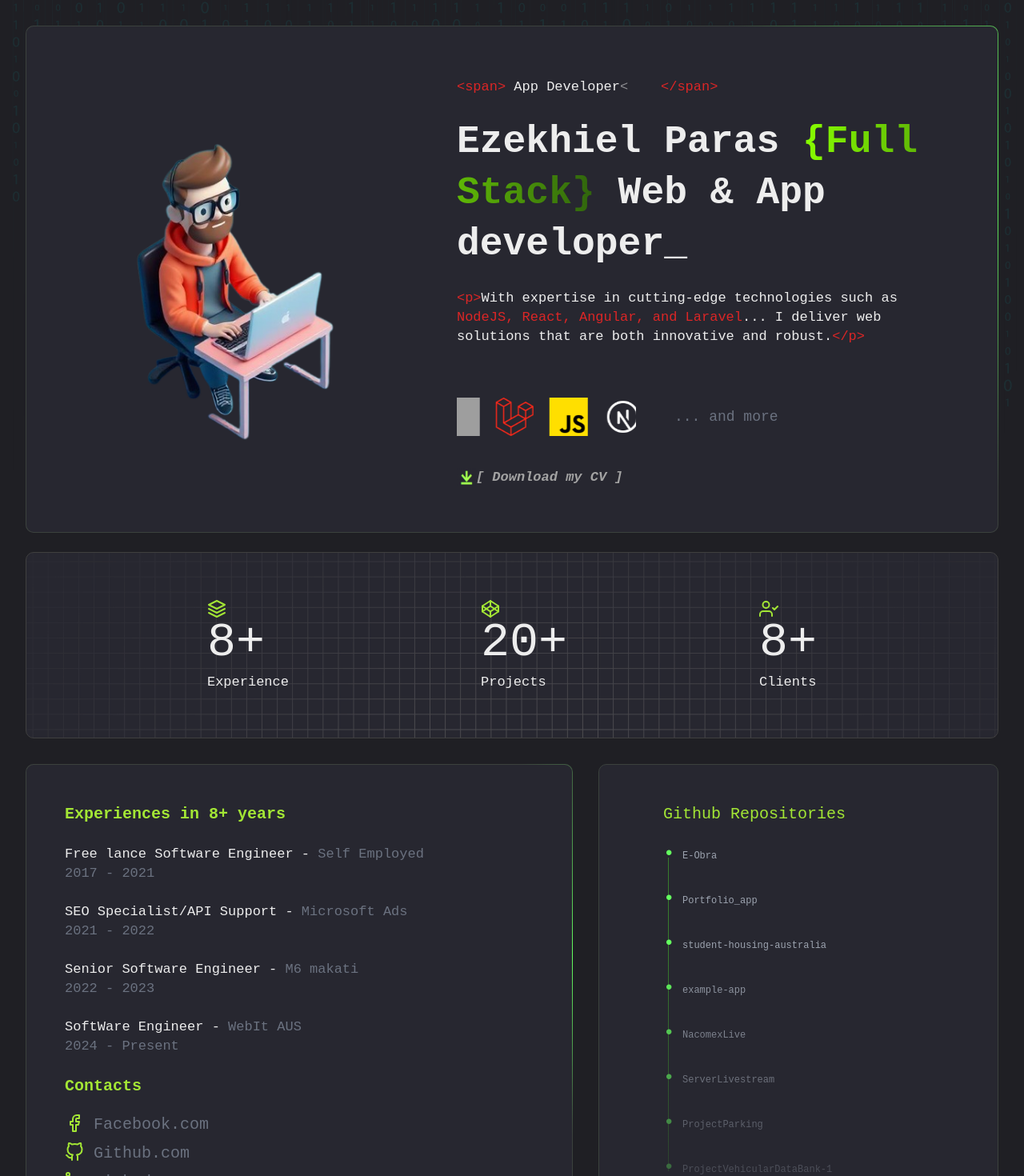
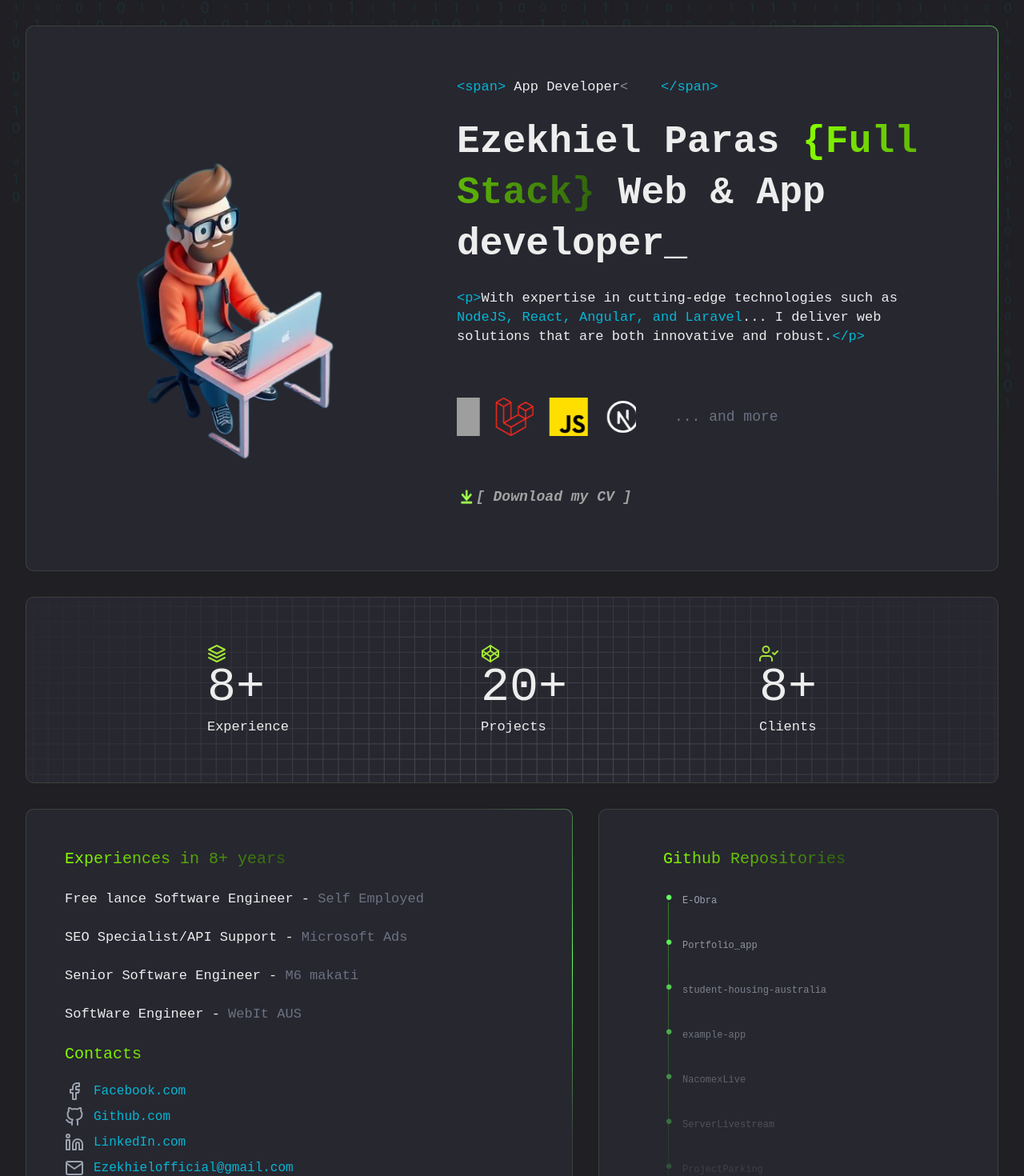
Before and after one commit to Ez3ro/Portfolio_app, a Next.js app: page / in a window 1280 px wide. Shown: the top 1470 px of the page at 80% size. Built offline with nearby package versions, Linux system fonts and the light colour scheme; no server answers; the database is empty; grey boxes are pictures that could not be loaded.

Commit message:
minor fe changes

```diff
--- a/app/pages/index.tsx
+++ b/app/pages/index.tsx
@@ -84,30 +84,33 @@ const Home: React.FC = () => {
 
           <h2 className="text-1xl mt-2">
           <div className="typing-container">
-          <span className="text-red-600">{"<span> "}</span><span ref={el}/> <span>&nbsp; </span>
+          <span className="text-cyan-500">{"<span> "}</span><span ref={el}/> <span>&nbsp; </span>
           </div>
           &nbsp;&nbsp;&nbsp;&nbsp;&nbsp;&nbsp;&nbsp;&nbsp;&nbsp;
           &nbsp;&nbsp;&nbsp;&nbsp;&nbsp;&nbsp;&nbsp;&nbsp;&nbsp;
-          &nbsp;&nbsp;&nbsp;&nbsp;&nbsp;<span className="text-red-600">{"</span>"}</span>
+          &nbsp;&nbsp;&nbsp;&nbsp;&nbsp;<span className="text-cyan-500">{"</span>"}</span>
 
           </h2>
           <br />
           <h1 className="text-5xl font-bold dm-mono-regular">Ezekhiel Paras <span className="gradient-text">{"{"}Full <br />Stack{"}"}</span> Web & App <br />developer_</h1>
           <br />
-          <p> <span className="text-red-600">{"<p>"}</span>With expertise in cutting-edge technologies such as
-          <span className="text-red-600"> NodeJS, React, Angular, and Laravel</span>... I deliver web solutions that are both innovative and robust.
-          <span className="text-red-600">{"</p>"}</span> </p>
+          <p> <span className="text-cyan-500">{"<p>"}</span>With expertise in cutting-edge technologies such as
+          <span className="text-cyan-500"> NodeJS, React, Angular, and Laravel</span>... I deliver web solutions that are both innovative and robust.
+          <span className="text-cyan-500">{"</p>"}</span> </p>
           <br />
           <TechInfoSection/>
           <div className="flex flex-row text-center items-center">
+            <br />
+            <br />
+            <br />
           <img className="h-6 w-6 top-2" src="/images/down.png" alt="" />
-          <a className="text-center text-gray-500" target="_blank" href="assets/resume.pdf"><i className="text-neutral-400 font-bold">[ Download my CV ]</i></a>
+          <a className="text-center text-gray-500" target="_blank" href="assets/resume.pdf"><i className="text-neutral-400 font-bold text-lg"> [ Download my CV ]</i></a>
           </div>
 
           </div>
       </div>
 
-  <div className="stats-info grid grid-cols-1 md:grid-cols-4 p-10 mt-6 items-left">
+  <div className="stats-info grid grid-cols-1 md:grid-cols-4 p-10 mt-8 items-left">
   <div className="info-items">
     <div className="stat-item text-2xl text-lime-400 "><FiLayers /></div>
     <div className="stat-item text-6xl">8+</div>
@@ -132,44 +135,43 @@ const Home: React.FC = () => {
         <div className="exp-container mx-auto">
 
         <div className="experiences-wrapper ">
-        <h2 className="text-xl font-bold z-20 text-lime-400">Experiences in 8+ years</h2>
+        <h2 className="text-xl z-20 gradient-text">Experiences in 8+ years</h2>
         <br />
 
         <div className="z-20">
           <p>Free lance Software Engineer - <span className="text-gray-500">Self Employed</span><br />
-          <span className="text-gray-500">2017 - 2021</span>
-          </p>
+               </p>
           <br />
           <p>SEO Specialist/API Support  - <span className="text-gray-500">Microsoft Ads</span>
           <br />
-          <span className="text-gray-500">2021 - 2022</span>
+
           </p>
           <br />
           <p>Senior Software Engineer - <span className="text-gray-500">M6 makati</span>
           <br />
-          <span className="text-gray-500">2022 - 2023</span>
+
           </p>
           <br />
           <p>SoftWare Engineer - <span className="text-gray-500">WebIt AUS</span>
           <br />
-          <span className="text-gray-500">2024 - Present</span>
+
           </p>
           <br />
           <div className="contact-wrapper">
-            <h2 className="text-xl font-bold z-20 text-lime-400 pb-5">Contacts
+            <h2 className="text-xl z-20  pb-5 gradient-text">Contacts
             </h2>
 
-            <p className="text-2xl pb-2 flex flex-row text-lime-400"><FiFacebook /><a className="text-xl pl-3 text-gray-500" href="https://www.facebook.com/eze.khiel3"> Facebook.com</a></p>
-            <p className="text-2xl pb-2 flex flex-row text-lime-400"><FiGithub/> <a className="text-xl pl-3 text-gray-500" href="https://github.com/Ez3ro"> Github.com</a> </p>
-            <p className="text-2xl pb-2 flex flex-row text-lime-400"><FiLinkedin/> <a className="text-xl pl-3 text-gray-500" href="https://www.linkedin.com/in/ezekhiel-paras-27929833b/"> LinkedIn.com</a></p>
-            <p className="text-2xl pb-2 flex flex-row text-lime-400"><FiMail/> <a className="text-xl pl-3 text-gray-500 " href="mailto:Ezekhielofficial@gmail.com"> Ezekhielofficial@gmail.com</a></p>
+            <p className="text-2xl pb-2 flex flex-row text-gray-400"><FiFacebook /><a className="text-base pl-3 text-cyan-500" href="https://www.facebook.com/eze.khiel3"> Facebook.com</a></p>
+            <p className="text-2xl pb-2 flex flex-row text-gray-400"><FiGithub/> <a className="text-base pl-3 text-cyan-500" href="https://github.com/Ez3ro"> Github.com</a> </p>
+            <p className="text-2xl pb-2 flex flex-row text-gray-400"><FiLinkedin/> <a className="text-base pl-3 text-cyan-500" href="https://www.linkedin.com/in/ezekhiel-paras-27929833b/"> LinkedIn.com</a></p>
+            <p className="text-2xl pb-2 flex flex-row text-gray-400"><FiMail/> <a className="text-base pl-3 text-cyan-500 " href="mailto:Ezekhielofficial@gmail.com"> Ezekhielofficial@gmail.com</a></p>
 
           </div>
 
         </div>
         </div>
         <div className="git-wrapper flex flex-col">
-         <h2 className="text-xl z-20 text-lime-400">Github Repositories</h2>
+         <h2 className="text-xl z-20 gradient-text">Github Repositories</h2>
          <br />
         <ul>
                 <li> <span className="text-xs text-gray-400"> E-Obra </span></li>
```
